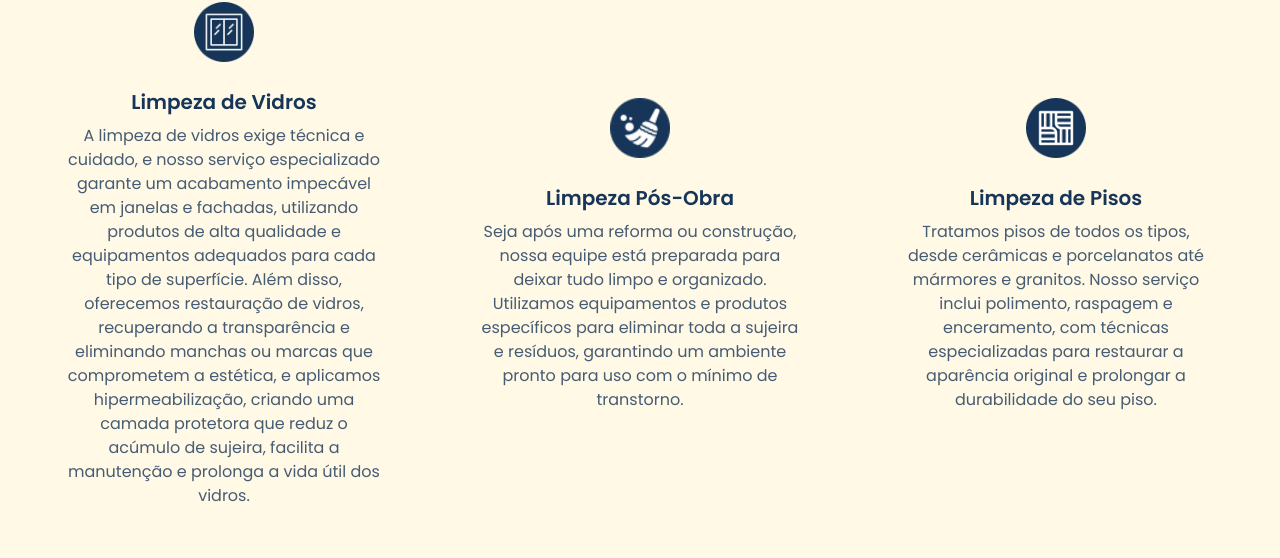
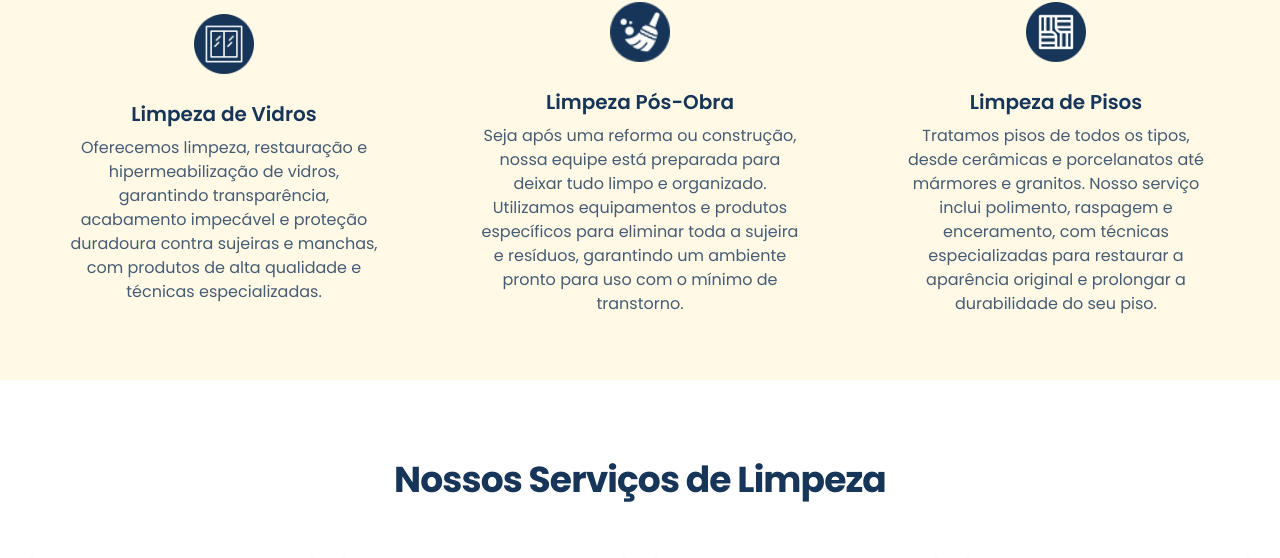
Before and after one commit to RenovaLimpeza/Renova-1.0, a Next.js app: page / in a window 1280 px wide. Shown: the part 1356-1914 px from the top of the page. Built offline with nearby package versions, Linux system fonts and the light colour scheme; no server answers.

Commit message:
feat: texto de vidro

```diff
--- a/src/components/Servicos.tsx
+++ b/src/components/Servicos.tsx
@@ -18,7 +18,7 @@ export default function Servicos({
   services = [
     {
       title: "Limpeza de Vidros",
-      description: "A limpeza de vidros exige técnica e cuidado, e nosso serviço especializado garante um acabamento impecável em janelas e fachadas, utilizando produtos de alta qualidade e equipamentos adequados para cada tipo de superfície. Além disso, oferecemos restauração de vidros, recuperando a transparência e eliminando manchas ou marcas que comprometem a estética, e aplicamos hipermeabilização, criando uma camada protetora que reduz o acúmulo de sujeira, facilita a manutenção e prolonga a vida útil dos vidros.",
+      description: "Oferecemos limpeza, restauração e hipermeabilização de vidros, garantindo transparência, acabamento impecável e proteção duradoura contra sujeiras e manchas, com produtos de alta qualidade e técnicas especializadas.",
     },
     {
       title: "Limpeza Pós-Obra",
```
